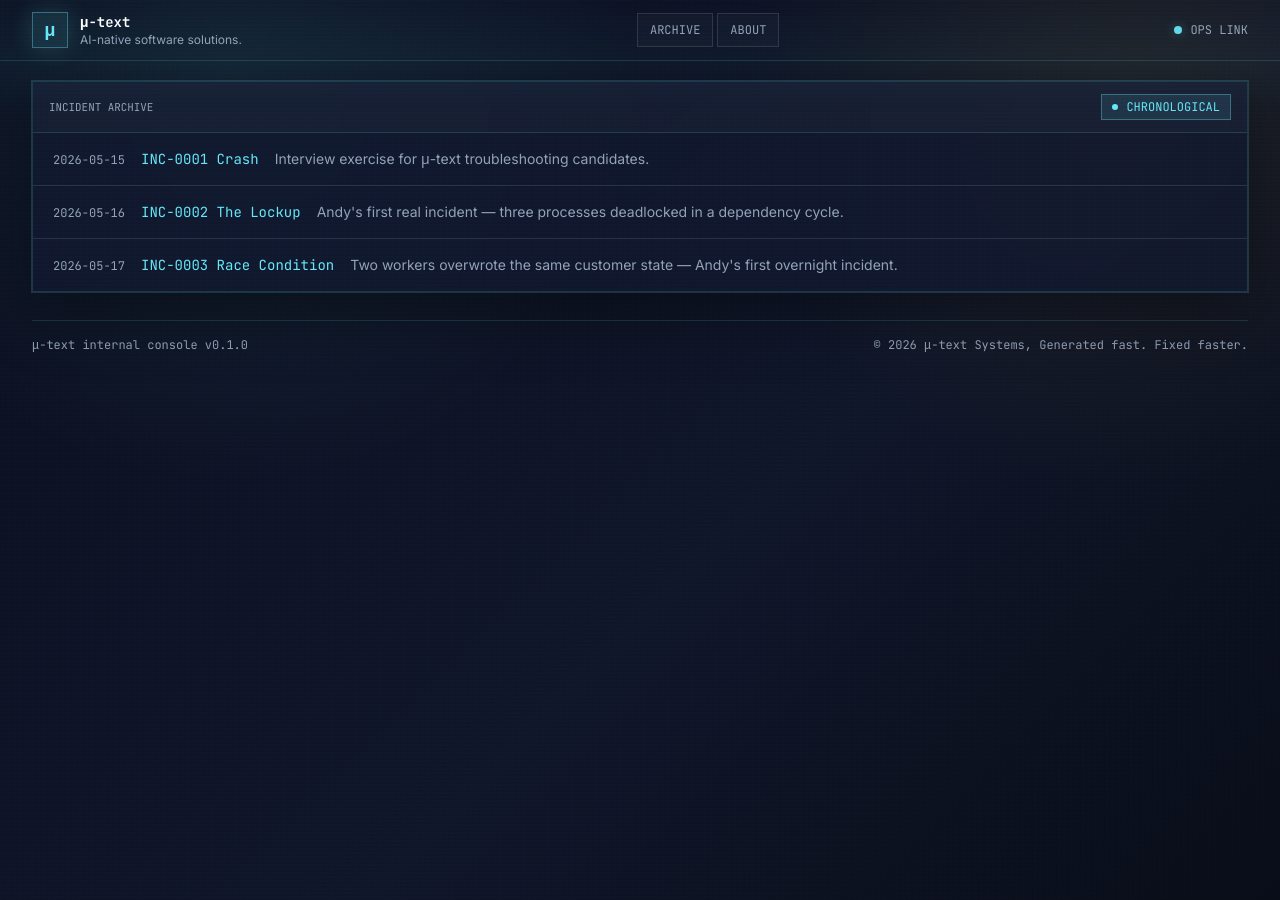
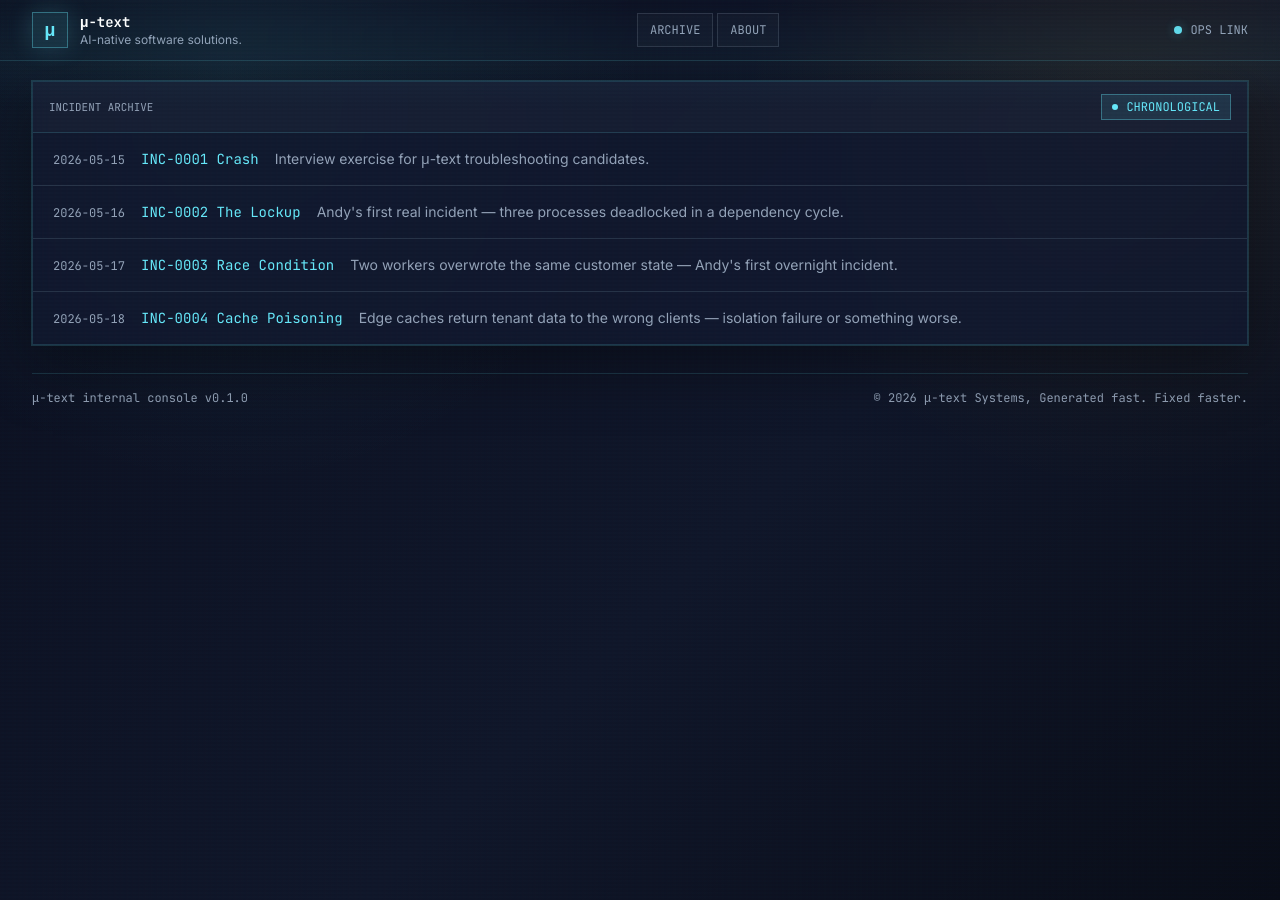
Before and after one commit to dhilst/mutext, a Jekyll site: the page built from archive.md, in a window 1280 px wide. Built offline with Jekyll 4.4.1, drawn with Linux system fonts in a browser that asks for light colours.

Commit message:
Add INC-0004 Cache Poisoning puzzle
Introduces the cache-poisoning incident — the Arc 1 turning point where
the atmosphere shifts from strange to actively hostile. Includes Z3-verified
clue set (SAT, MATCH, UNIQUE) and navigation link from INC-0003.

````diff
--- /dev/null
+++ b/_posts/2026-05-18-cache-poisoning.md
@@ -0,0 +1,174 @@
+---
+title: INC-0004 Cache Poisoning
+description: Edge caches return tenant data to the wrong clients — isolation failure or something worse.
+permalink: /puzzles/004-cache-poisoning.html
+---
+
+{% include lore-block.html chapter="04" label="cache poisoning" %}
+
+The alert hit every channel at once.
+
+```
+[ALERT] INC-0004 — Tenant isolation failure on edge cache layer
+[ALERT] Company helios receiving orion dashboard widgets
+[ALERT] API sessions returning mismatched tenant contexts
+[ALERT] Invalid feature flags propagating globally
+[CRITC] /session endpoint: poisoned data detected
+```
+
+Andy stared at the dashboard. Three different tenants were receiving each other's configuration data. Sessions appeared swapped. Feature flags meant for one company were activating inside another.
+
+Security posted within minutes: external intrusion. Cache poisoning. Credential compromise.
+
+But Bob sent a direct message before the all-hands even started.
+
+"Ignore Security's thread. Look at which infrastructure routes are affected."
+
+Andy pulled the cache topology. The corruption wasn't random. It followed specific routes — `/config`, `/session`, `/feature` — across specific edge nodes.
+
+All of them had been maintained by someone named Rin.
+
+Andy searched for Rin in the company directory. No results.
+
+{% include lore-block_end.html %}
+
+{% include puzzle-grid.html %}
+  {% include puzzle-col.html %}
+
+    {% include panel.html title="evidence" pill="retained" pill_tone="amber" markdown=true %}
+
+1. The poisoned `/session` route did not originate from `edge-01`.
+2. `atlas` was not affected through `/feature`.
+3. A recovered fragment from Rin's maintenance log: `node=edge-03 route=/config — invalidated`. Bob: "Funny how nobody can explain when exactly Rin left."
+4. `edge-03` only served corrupted data to `helios`.
+5. A partial audit fragment recovered from backup: `tenant=orion route=/feature`
+6. A malformed telemetry line appears in the edge-03 log: `cache.invalidate("truth")`. Bob dismisses it as junk data. Andy does not.
+
+    {% include panel_end.html %}
+
+    {% include panel.html title="messages" subtitle="bob" raw=true %}
+<div class="max-h-80 overflow-y-auto">
+  {% include chat-message.html sender="Bob" time="11:42" message="Don't use internal search for Rin. Half the records are gone." %}
+  {% include chat-message.html sender="Bob" time="11:44" message="Someone is cleaning logs faster than Security can archive them." %}
+  {% include chat-message.html sender="Bob" time="11:47" message="If this were an external breach, they'd already have announced it." %}
+</div>
+    {% include panel_end.html raw=true %}
+
+  {% include puzzle-col_end.html %}
+
+  {% include puzzle-col.html %}
+
+    {% include panel.html title="table" subtitle="cache topology" subtitle_class="text-slate-mutext" class="min-w-0 overflow-hidden" raw=true %}
+
+<div class="border-b border-slate-700/70 bg-slate-950/45 p-4">
+  <div class="grid gap-3 md:grid-cols-3">
+    <div>
+      <p class="font-mono text-xs uppercase text-slate-mutext">fault</p>
+      <p class="mt-1 text-sm text-white">Tenant data cross-contamination</p>
+    </div>
+    <div>
+      <p class="font-mono text-xs uppercase text-slate-mutext">type</p>
+      <p class="mt-1 text-sm text-white">Cache isolation failure</p>
+    </div>
+    <div>
+      <p class="font-mono text-xs uppercase text-slate-mutext">severity</p>
+      <p class="mt-1 text-sm text-amber-warn">SEV-1</p>
+    </div>
+  </div>
+</div>
+
+{% include zebra-table.html cols_a="helios|orion|atlas" cols_b="/config|/session|/feature" rows_a="edge-01|edge-02|edge-03" rows_b="/config|/session|/feature" %}
+
+    {% include panel_end.html raw=true %}
+
+    {% include panel.html title="answer input" subtitle="incident response" markdown=true %}
+
+**Question:** Which tenant received poisoned data, through which edge node, on which route?
+
+<div data-puzzle-answer="atlas, edge-02, /session">
+<label class="block font-mono text-xs uppercase text-slate-mutext mb-3">operator answer</label>
+<div class="flex flex-wrap items-center gap-3">
+  <select data-answer-dim="0" class="bg-slate-950/70 border border-slate-700/80 text-sm text-slate-100 font-mono px-3 py-2 outline-none focus:border-cyan-trace">
+    <option value="">— tenant —</option>
+    <option value="helios">helios</option>
+    <option value="orion">orion</option>
+    <option value="atlas">atlas</option>
+  </select>
+  <select data-answer-dim="1" class="bg-slate-950/70 border border-slate-700/80 text-sm text-slate-100 font-mono px-3 py-2 outline-none focus:border-cyan-trace">
+    <option value="">— edge node —</option>
+    <option value="edge-01">edge-01</option>
+    <option value="edge-02">edge-02</option>
+    <option value="edge-03">edge-03</option>
+  </select>
+  <select data-answer-dim="2" class="bg-slate-950/70 border border-slate-700/80 text-sm text-slate-100 font-mono px-3 py-2 outline-none focus:border-cyan-trace">
+    <option value="">— route —</option>
+    <option value="/config">/config</option>
+    <option value="/session">/session</option>
+    <option value="/feature">/feature</option>
+  </select>
+  <button class="button-primary" type="button" data-fake-action="SUBMIT">SUBMIT</button>
+</div>
+</div>
+
+    {% include panel_end.html %}
+
+  {% include puzzle-col_end.html %}
+{% include puzzle-grid_end.html %}
+
+<section id="lore-reveal" class="mt-5 hidden">
+{% include lore-block.html chapter="04" label="after the poison" %}
+
+Andy traced the corruption back through the cache invalidation logs.
+
+Every affected route had the same pattern: a valid cache entry replaced by a stale replica. Not random. Surgical. Someone had rewritten the cache layer from the inside.
+
+He searched for the original maintainer records. Every reference to Rin had been replaced:
+
+```
+[REDACTED BY POLICY]
+```
+
+But the cache diagnostic snapshots used a different index. Andy pulled the archived version.
+
+{% include lore-block_end.html %}
+
+{% capture cache_snapshot %}
+<pre class="font-mono text-xs leading-6 text-cyan-trace whitespace-pre">
+  CACHE DIAGNOSTIC SNAPSHOT — edge-03
+  ────────────────────────────────────
+  route        maintainer       status
+  ────────────────────────────────────
+  /config      [REDACTED]       invalidated
+  /session     [REDACTED]       invalidated
+  /feature     [REDACTED]       invalidated
+  ────────────────────────────────────
+  last_deploy  [REDACTED]
+  maintainer_key=r.sato
+  ────────────────────────────────────
+  ► all maintainer fields scrubbed
+  ► key survived in legacy index
+</pre>
+{% endcapture %}
+{% include terminal-window.html title="cache-diag — edge-03 (archived)" content=cache_snapshot %}
+
+{% include lore-block.html chapter="04" label="loose thread" %}
+
+Rin had root-level infrastructure access. And someone was actively scrubbing every trace of that access from the system.
+
+Andy closed the diagnostic window. A new telemetry fragment appeared in his terminal before he could log out:
+
+```
+you are being monitored too
+— nix
+```
+
+He stared at it for a long time.
+
+Then he closed his laptop.
+
+{% include lore-block_end.html %}
+
+<div class="flex justify-center pt-2">
+  <a class="button-primary" href="{{ '/puzzles/005-deadletter.html' | relative_url }}">NEXT INCIDENT &rarr;</a>
+</div>
+</section>
````
Also changed, not shown: _posts/2026-05-17-race-condition.md (+4 -0 lines), checker/puzzles/004-cache-poisoning.yaml (added, +37 -0 lines).
